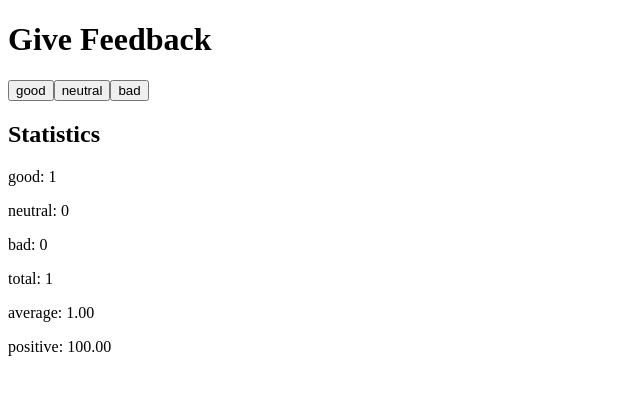
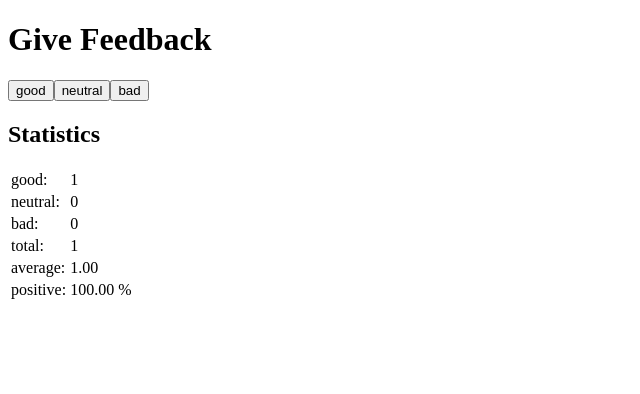
Before and after one commit to JAlblas/fullstackopen, a React (Vite) app in the folder part1/unicafe_new/: page / in a window 1280 px wide. Both pictures are taken after a click on the button "good". Shown: the top 394 px of the page, without its empty margins (0-640 px from the left). Built offline with nearby package versions, Linux system fonts and the light colour scheme.

Commit message:
statistics now shown in HTML table

```diff
--- a/part1/unicafe_new/src/App.jsx
+++ b/part1/unicafe_new/src/App.jsx
@@ -4,9 +4,9 @@ const Button = ({ text, handleClick }) => {
   return (<button onClick={handleClick}> {text} </button >)
 }
 
-const StatisticsLine = ({ text, statistic }) => {
+const StatisticsLine = ({ text, value, percentage }) => {
   return (
-    <p>{text}: {statistic}</p>
+    <tr><td>{text}:</td><td>{value} {percentage ? "%" : ""}</td></tr>
   )
 }
 
@@ -20,13 +20,19 @@ const Statistics = ({ good, neutral, bad }) => {
   return (
     <div>
       <h2>Statistics</h2>
-      <StatisticsLine text={"good"} statistic={good} />
-      <StatisticsLine text={"neutral"} statistic={neutral} />
-      <StatisticsLine text={"bad"} statistic={bad} />
-      <StatisticsLine text={"total"} statistic={total} />
-      <StatisticsLine text={"average"} statistic={average.toFixed(2)} />
-      <StatisticsLine text={"positive"} statistic={percentageGood.toFixed(2)} />
-    </div>
+      <table>
+        <thead>
+        </thead>
+        <tbody>
+          <StatisticsLine text={"good"} value={good} />
+          <StatisticsLine text={"neutral"} value={neutral} />
+          <StatisticsLine text={"bad"} value={bad} />
+          <StatisticsLine text={"total"} value={total} />
+          <StatisticsLine text={"average"} value={average.toFixed(2)} percentage={false} />
+          <StatisticsLine text={"positive"} value={percentageGood.toFixed(2)} percentage={true} />
+        </tbody>
+      </table>
+    </div >
   )
 }
 
```
